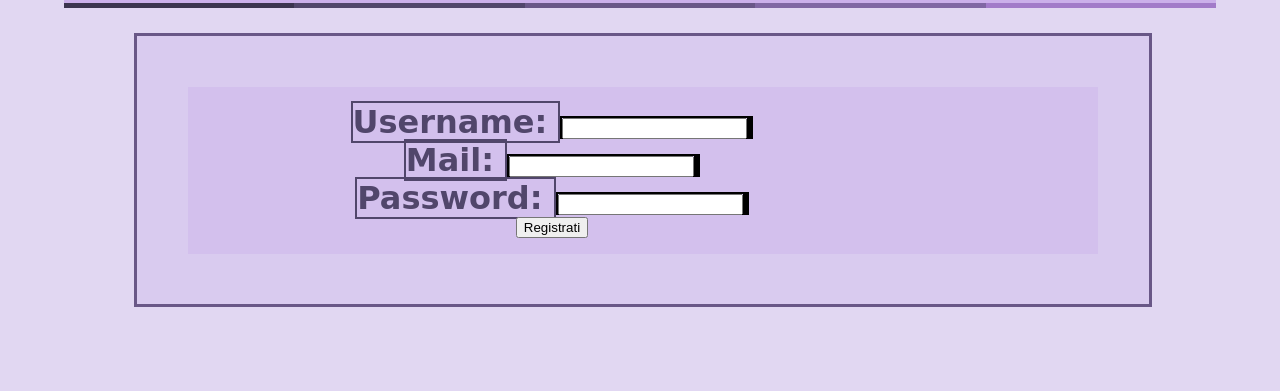
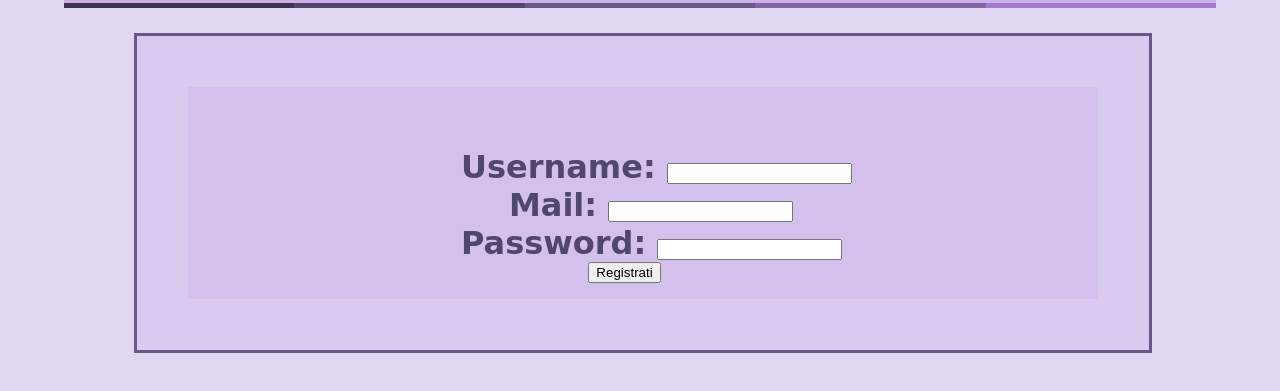
Before and after one commit to wieramoroz/saw2017, a plain HTML site: page Lab1/registrazione.html in a window 1280 px wide. Shown: the part 93-484 px from the top of the page. Drawn offline with Linux system fonts and the light colour scheme; a web font is replaced by a local one.

Commit message:
fix registrazione.html layout
now items are aligned and the error message don't move other field

```diff
--- a/Lab1/registrazione.html
+++ b/Lab1/registrazione.html
@@ -26,42 +26,45 @@
 		<div class="page">
 			<div class="container">
 				<form name="form_reg" onSubmit="return validate_reg(this)" method="post">
-					<div class="form_align">
-						<span class="form_item form_text">
+					<div class="tabella">
+						<div class="riga">
+							<span class="colonna form_text">
 								Username:
 							</span>
-						<span class="form_item">
+							<span class="colonna">
 								<input type="text" name="username">
 							</span>
-						<span class="form_item">
+							<span class="colonna">
 								<label id="user_err" class="form_error"></label>
 							</span>
 						</div>
-					<div class="form_align">
-						<span class="form_item form_text">
+						<div class=" riga">
+							<span class="colonna form_text form_mail">
 								Mail:
 							</span>
-						<span class="form_item">
+							<span class="colonna">
 								<input type="text" name="mail">
 							</span>
-						<span class="form_item">
+							<span class="colonna">
 								<label id="mail_err" class="form_error"></label>
 							</span>
 						</div>
-					<div class="form_align">
-						<span class="form_item form_text">
+						<div class="riga">
+							<span class="colonna form_text">
 								Password:
 							</span>
-						<span class="form_item">
+							<span class="colonna">
 								<input type="password" name="password">
 							</span>
-						<span class="form_item">
+							<span class="colonna">
 								<label id="pass_err" class="form_error"></label>
 							</span>
-					<div class="button">
-						<button type="submit" name="form_align" class="Button Button--default u-text-r-xs">
+						</div>
+						<div class="form_button">
+							<button type="submit" id="form_reg">
 								Registrati
 							</button>
+						</div>
 					</div>
 				</form>
 			</div>
--- a/Lab1/style.css
+++ b/Lab1/style.css
@@ -142,7 +142,6 @@ body {
 	margin-left: 5%;
 	margin-right: 5%;
 	margin-bottom: 5%;
-	text-align: center;
 	vertical-align: center;
 	padding-top: 1em;
 	padding-bottom: 1em;
@@ -159,15 +158,13 @@ body {
 }
 
 .form_align {
-	position: relative;
 	border-left: 30%;
-	width: 80%;
-	align-items: left;
+	width: 60%;
 }
 
 .form_item {
 	border: 2px solid;
-	width: 30em;
+	width: 20%;
 	text-align: left;
 }
 
@@ -176,3 +173,16 @@ body {
 	font-family: 'Montez', cursive;
 	font-size: 2em;
 }
+
+.form_mail {
+	padding-left: 1.5em;
+}
+
+.tabella {
+	padding-top: 5%;
+	padding-left: 30%;
+}
+
+.form_button {
+	padding-left: 20%;
+}
```
Lines whose indentation alone changed are shown as unchanged.
